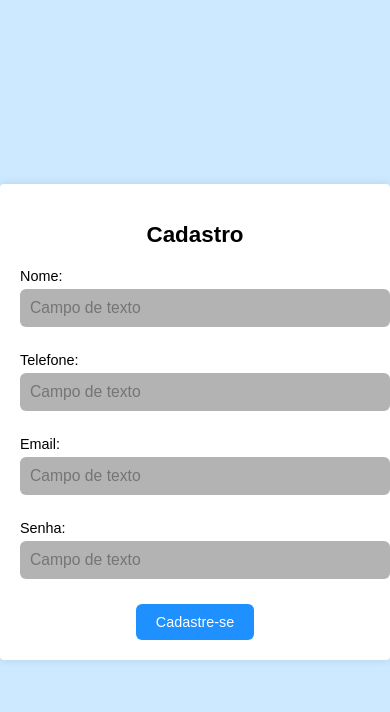
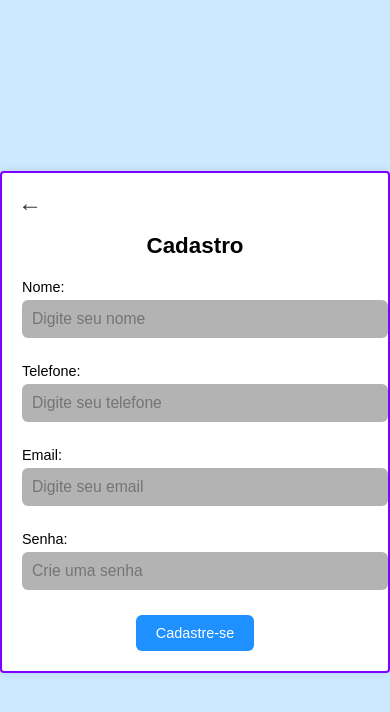
Before and after one commit to souzathaina/financas-que-salvam, a PHP site: the page made by Login e Cadastro/cadastro.php in a window 390 px wide. Shown: the top 712 px of the page. Run offline with PHP 8.4, Linux system fonts and the light colour scheme.

Commit message:
Atualizando
Atualizei o login e o cadastro, colocando um botão de voltar em ambos

```diff
--- a/Login e Cadastro/cadastro.css
+++ b/Login e Cadastro/cadastro.css
@@ -12,13 +12,17 @@ body {
   height: 100vh;
 }
 
+/* Caixa do formulário de cadastro */
 .cadastro-box {
+  position: relative;
   background-color: #fff;
   padding: 30px 40px;
+  border: 2px solid #8000ff;
   border-radius: 4px;
   box-shadow: 0 0 10px rgba(0, 0, 0, 0.1);
   text-align: center;
-  width: 300px;
+  width: 340px;
+  max-width: 90vw;
 }
 
 .cadastro-box h2 {
@@ -33,7 +37,8 @@ body {
 
 .cadastro-box input[type="text"],
 .cadastro-box input[type="email"],
-.cadastro-box input[type="password"] {
+.cadastro-box input[type="password"],
+.cadastro-box input[type="tel"] {
   width: 100%;
   padding: 10px;
   border: none;
@@ -57,45 +62,101 @@ body {
   background-color: #0073e6;
 }
 
+/* Botão "Voltar" */
+.voltar {
+  position: absolute;
+  left: 20px;
+  top: 20px;
+  text-decoration: none;
+  color: #333;
+  font-size: 30px;
+  padding: 6px 12px;
+  transition: all 0.2s ease;
+}
+
+.voltar:hover {
+  color: #1e90ff;
+}
+
+.voltar.mobile {
+  display: none;
+  font-size: 24px;
+  padding: 4px;
+  left: 12px;
+  top: 12px;
+  position: absolute;
+  color: #333;
+}
+
+/* Responsividade */
 @media (max-width: 768px) {
-  .login-box,
   .cadastro-box {
     padding: 25px 30px;
-    width: 300px;        /* ou deixe apenas max-width: 90vw; se preferir */
+    width: 300px;
   }
 
-  h2          { font-size: 1.6rem; }
+  h2 {
+    font-size: 1.6rem;
+  }
+
   label,
   input,
   button,
-  .register-text { font-size: 0.98rem; }
-}
-
-/* Celulares grandes (≤ 600 px) – caixa ocupa 85 % da tela */
-@media (max-width: 600px) {
-  .login-box,
-  .cadastro-box {
-    width: 85vw;         /* largura percentual p/ encaixar na tela */
-    padding: 25px;
+  .register-text {
+    font-size: 0.98rem;
   }
 }
 
-/* Celulares pequenos (≤ 400 px) – ajusta tipografia e espaçamentos */
+@media (max-width: 600px) {
+  .cadastro-box {
+    width: 85vw;
+    padding: 25px;
+  }
+
+  .voltar {
+    display: none;
+  }
+
+  .voltar.mobile {
+    display: block;
+  }
+
+  .cadastro-box h2 {
+    margin-top: 40px;
+  }
+}
+
 @media (max-width: 400px) {
-  .login-box,
   .cadastro-box {
     width: 92vw;
     padding: 20px;
   }
 
-  h2          { font-size: 1.4rem; }
-  label       { font-size: 0.9rem; }
-  button      { padding: 9px 18px; font-size: 0.9rem; }
-  .register-text { font-size: 0.85rem; }
+  h2 {
+    font-size: 1.4rem;
+  }
+
+  label {
+    font-size: 0.9rem;
+  }
+
+  button {
+    padding: 9px 18px;
+    font-size: 0.9rem;
+  }
+
+  .register-text {
+    font-size: 0.85rem;
+  }
 }
 
-/* Dispositivos ultrapequenos (≤ 320 px) – evita overflow lateral */
 @media (max-width: 320px) {
-  body { font-size: 14px; }    /* encolhe todo texto base */
-  .container { height: auto; padding: 20px 0; }  /* permite rolagem se precisar */
+  body {
+    font-size: 14px;
+  }
+
+  .container {
+    height: auto;
+    padding: 20px 0;
+  }
 }
--- a/Login e Cadastro/cadastro.php
+++ b/Login e Cadastro/cadastro.php
@@ -2,28 +2,32 @@
 <html lang="pt-BR">
 <head>
   <meta charset="UTF-8">
-  <meta name="viewport" content="width=device-width, initial-scale=1.0">
+  <meta name="viewport" content="width=device-width,initial-scale=1.0">
   <title>Cadastro</title>
   <link rel="stylesheet" href="cadastro.css">
 </head>
 <body>
   <div class="container">
     <div class="cadastro-box">
+      <a href="index.html" class="voltar">←</a>
+      <a href="index.html" class="voltar mobile">←</a>
+
       <h2>Cadastro</h2>
+
       <form>
         <label for="nome">Nome:</label>
-        <input type="text" id="nome" placeholder="Campo de texto">
+        <input id="nome" type="text" placeholder="Digite seu nome" required>
 
         <label for="telefone">Telefone:</label>
-        <input type="text" id="telefone" placeholder="Campo de texto">
+        <input id="telefone" type="tel" placeholder="Digite seu telefone">
 
         <label for="email">Email:</label>
-        <input type="email" id="email" placeholder="Campo de texto">
+        <input id="email" type="email" placeholder="Digite seu email" required>
 
         <label for="senha">Senha:</label>
-        <input type="password" id="senha" placeholder="Campo de texto">
+        <input id="senha" type="password" placeholder="Crie uma senha" required>
 
-        <button type="submit">Cadastre-se</button>
+        <button type="submit">Cadastre‑se</button>
       </form>
     </div>
   </div>
```
Also changed, not shown: Login e Cadastro/login.css (+83 -22 lines), Login e Cadastro/login.php (+12 -4 lines).
